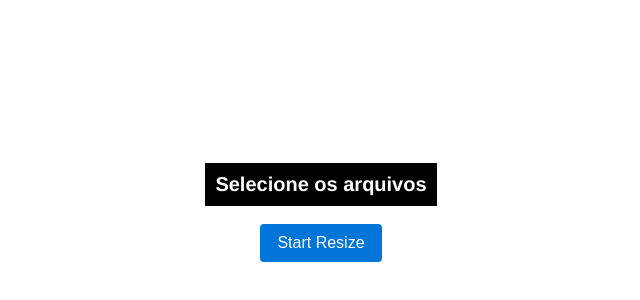
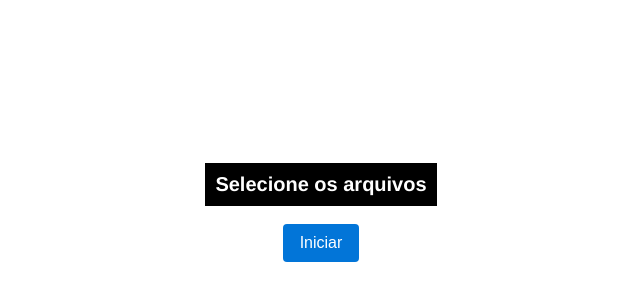
Before and after one commit to thadeu/resize-image-to-fit, a website: page index.html in a window 1280 px wide. Shown: the part 164-464 px from the top of the page, without its empty margins (319-959 px from the left). Drawn offline with Linux system fonts and the light colour scheme.

Commit message:
README updated

```diff
--- a/index.html
+++ b/index.html
@@ -19,7 +19,7 @@
         </div> <br>
 
         <div class="field">
-          <button type="submit" class="resize-action btn btn-primary">Start Resize</button>
+          <button type="submit" class="resize-action btn btn-primary">Iniciar</button>
         </div>
       </form>
     </div>
```
Also changed, not shown: README.md (added).
